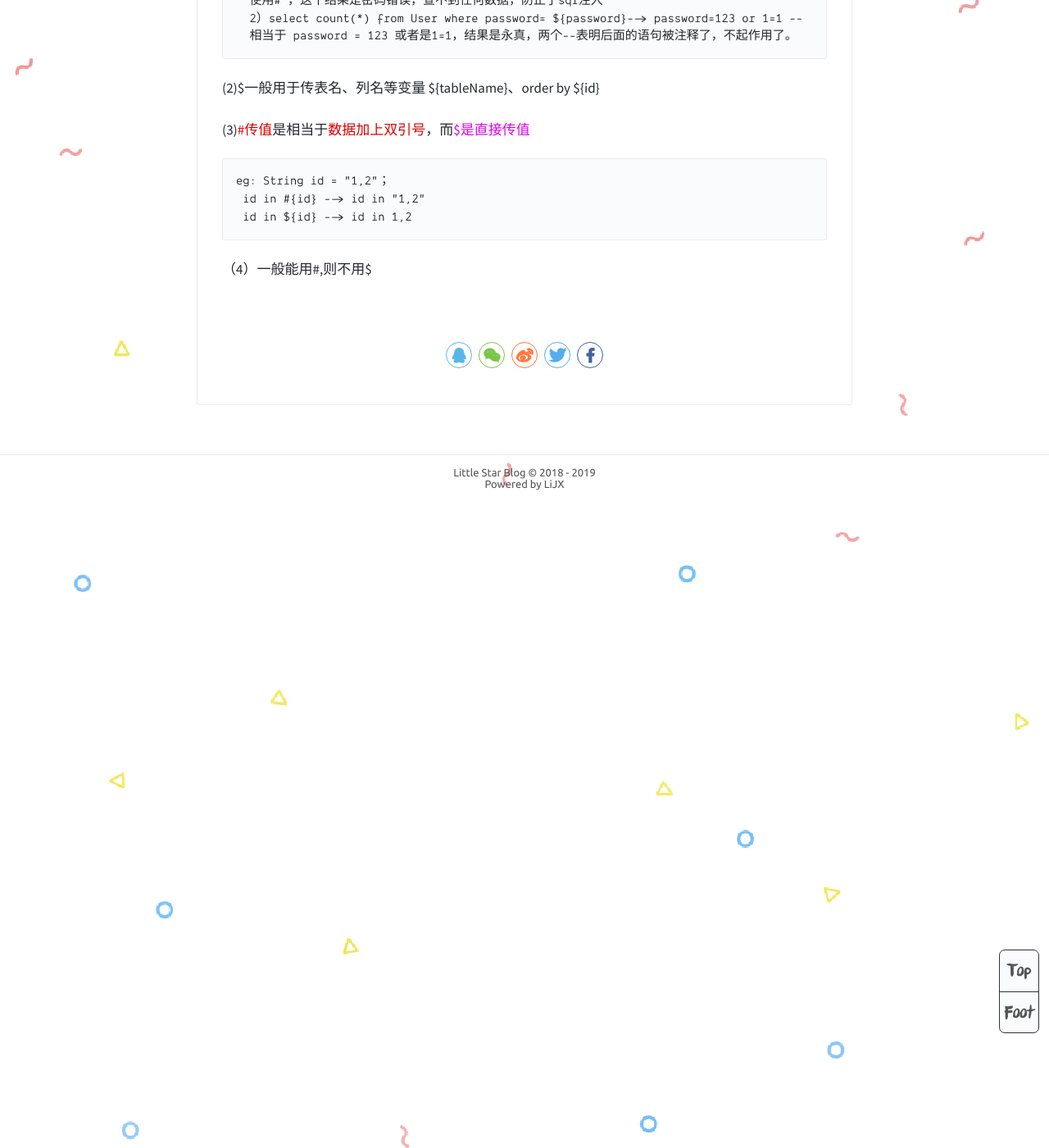
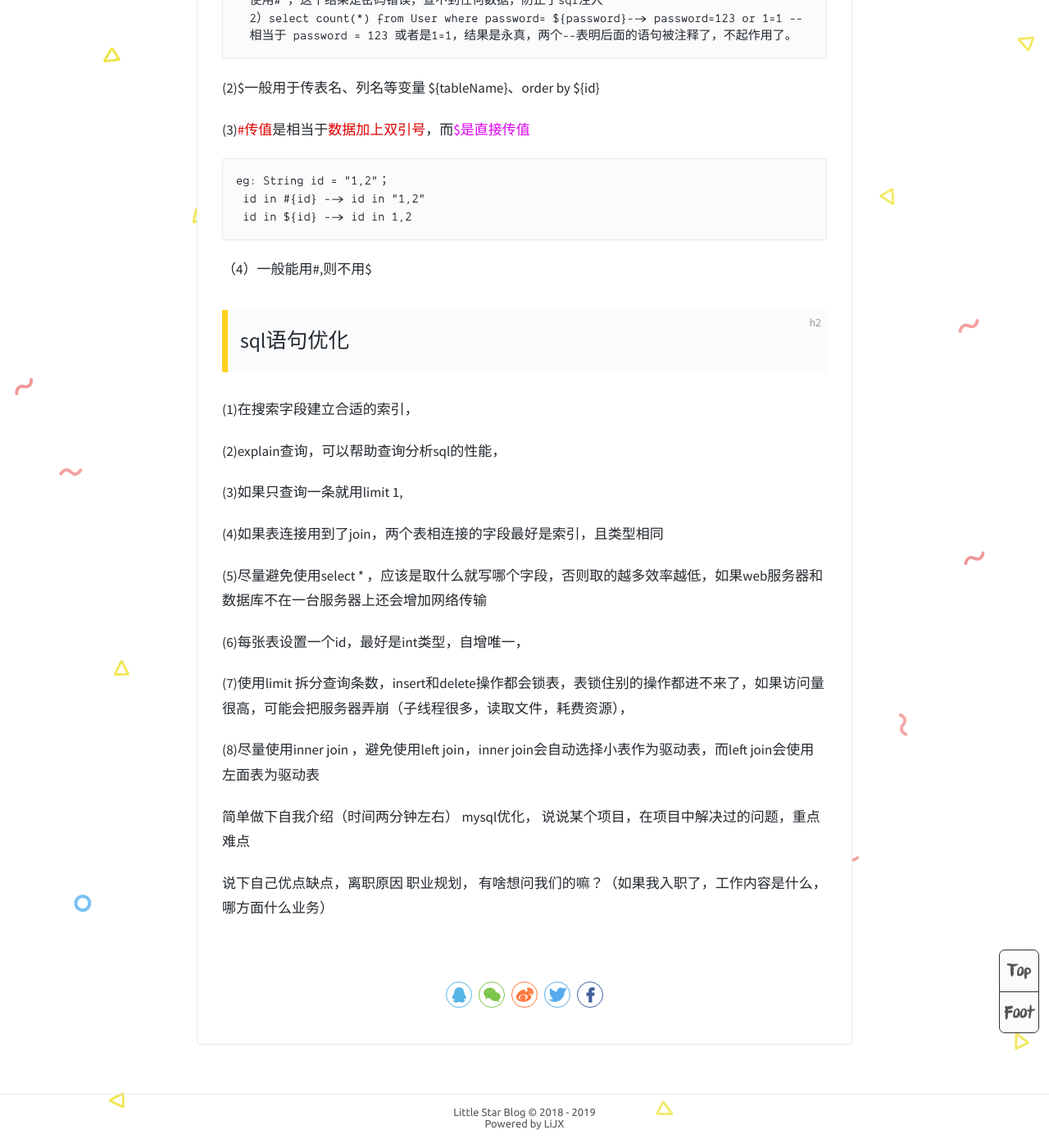
Before and after one commit to xx022/xx022.github.io, a Jekyll site: the page built from _posts/2018-10-25-mysql.md, in a window 1280 px wide and 1400 px high, scrolled down 768 px. Shown: the whole window at 82% size. Built offline with Jekyll 4.4.1, drawn with Linux system fonts in a browser that asks for light colours; comment, search, counter and statistics services are not loaded.

Commit message:
修改笔记

````diff
--- a/_posts/2018-10-25-mysql.md
+++ b/_posts/2018-10-25-mysql.md
@@ -26,3 +26,67 @@ eg: String id = "1,2"；
  id in ${id} --> id in 1,2
  ```
 （4）一般能用#,则不用$
+
+## sql语句优化
+
+(1)在搜索字段建立合适的索引，
+
+(2)explain查询，可以帮助查询分析sql的性能，
+
+(3)如果只查询一条就用limit 1,
+
+(4)如果表连接用到了join，两个表相连接的字段最好是索引，且类型相同
+
+(5)尽量避免使用select * ，应该是取什么就写哪个字段，否则取的越多效率越低，如果web服务器和数据库不在一台服务器上还会增加网络传输
+
+(6)每张表设置一个id，最好是int类型，自增唯一，
+
+(7)使用limit 拆分查询条数，insert和delete操作都会锁表，表锁住别的操作都进不来了，如果访问量很高，可能会把服务器弄崩（子线程很多，读取文件，耗费资源），
+
+(8)尽量使用inner join ，避免使用left join，inner join会自动选择小表作为驱动表，而left join会使用左面表为驱动表
+
+
+
+
+
+
+
+
+
+
+
+
+
+
+
+
+
+
+
+
+
+
+
+
+
+
+
+
+
+
+
+
+
+
+
+
+
+
+
+简单做下自我介绍（时间两分钟左右）
+mysql优化，
+说说某个项目，在项目中解决过的问题，重点难点
+
+说下自己优点缺点，离职原因
+职业规划，
+有啥想问我们的嘛？（如果我入职了，工作内容是什么，哪方面什么业务）
````
Also changed, not shown: _posts/2018-10-24-java小笔记.md (+1 -1 lines), _posts/2019-03-13-java框架.md (added, +32 -0 lines).
